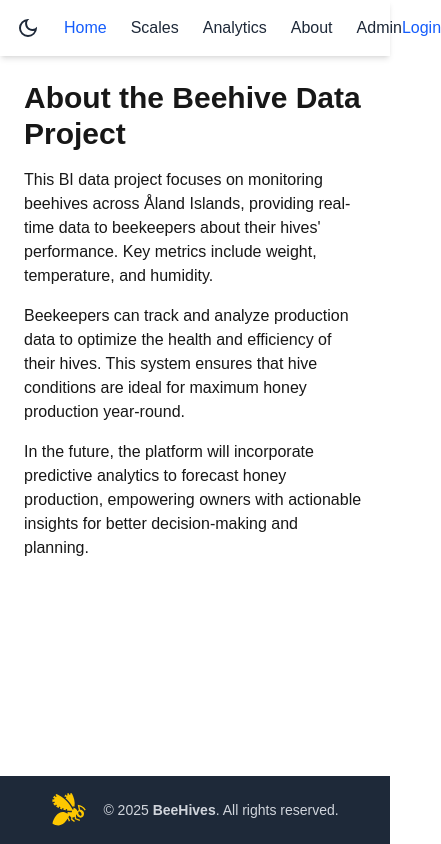
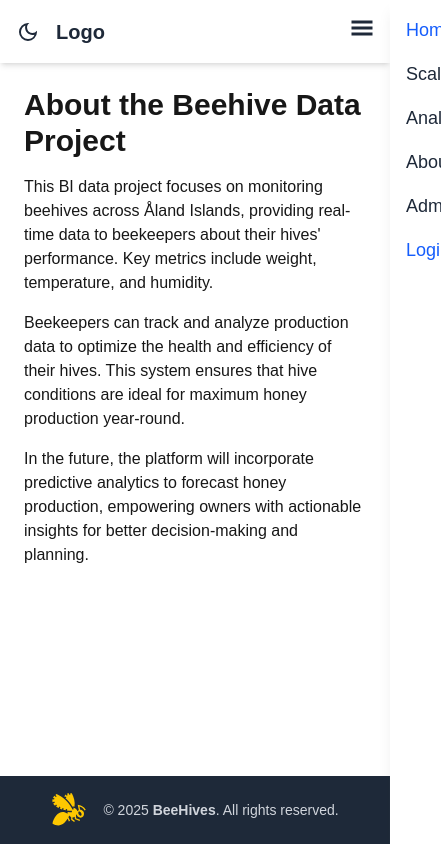
Before and after one commit to radu-bordea/NEXTjs-BeeHives-Project, a Next.js app: page / in a window 390 px wide. Shown: the whole page, 441 px wide, since content can reach past the window. Built offline with nearby package versions, Linux system fonts and the light colour scheme.

Commit message:
fix navbar by adding mobile menu, toggle functionality and hamburgher icon

```diff
--- a/app/components/Navbar.jsx
+++ b/app/components/Navbar.jsx
@@ -1,66 +1,137 @@
 "use client";
+import { useEffect, useState } from "react";
 import Link from "next/link";
-import { usePathname } from "next/navigation"; // Use usePathname instead of useRouter
+import { usePathname } from "next/navigation";
+import { GiHamburgerMenu } from "react-icons/gi";
+import { AiOutlineClose } from "react-icons/ai";
 import DarkModeToggle from "./DarkModeToggle";
 
+// Reusable nav items array
+const navItems = [
+  { label: "Home", path: "/" },
+  { label: "Scales", path: "/scales" },
+  { label: "Analytics", path: "/analytics" },
+  { label: "About", path: "/about" },
+  { label: "Admin", path: "/admin" },
+];
+
 export default function Navbar() {
-  const pathname = usePathname(); // Get the current path using usePathname
+  const pathname = usePathname();
+  const [isMobileMenuOpen, setIsMobileMenuOpen] = useState(false);
 
-  // Helper function to check if the link is active
+  // Determine if a link matches the current route
   const isActive = (path) => pathname === path;
 
+  // Toggle mobile menu visibility
+  const toggleMobileMenu = () => {
+    setIsMobileMenuOpen((prev) => !prev);
+  };
+
+  // Close menu (used in multiple places)
+  const closeMenu = () => setIsMobileMenuOpen(false);
+
+  // Listen for ESC key to close mobile menu
+  useEffect(() => {
+    const handleKeyDown = (e) => {
+      if (e.key === "Escape") {
+        closeMenu();
+      }
+    };
+
+    if (isMobileMenuOpen) {
+      document.addEventListener("keydown", handleKeyDown);
+    } else {
+      document.removeEventListener("keydown", handleKeyDown);
+    }
+
+    // Cleanup on unmount
+    return () => {
+      document.removeEventListener("keydown", handleKeyDown);
+    };
+  }, [isMobileMenuOpen]);
+
   return (
-    <nav className="flex items-center justify-between p-4 bg-white shadow-md">
-      {/* Left side navigation */}
-      <div className="flex items-center space-x-6">
-      <DarkModeToggle/>
-        <Link
-          href="/"
-          className={` ${isActive("/") ? "text-blue-600" : "text-gray-800"}`}
-        >
-          Home
-        </Link>
-        <Link
-          href="/scales"
-          className={`hover:text-blue-600 ${
-            isActive("/scales") ? "text-blue-600" : "text-gray-800"
-          }`}
-        >
-          Scales
-        </Link>
-        <Link
-          href="/analytics"
-          className={`hover:text-blue-500 ${
-            isActive("/analytics") ? "text-blue-600" : "text-gray-800"
-          }`}
-        >
-          Analytics
-        </Link>
-        <Link
-          href="/about"
-          className={`hover:text-blue-600 ${
-            isActive("/about") ? "text-blue-600" : "text-gray-800"
-          }`}
-        >
-          About
-        </Link>
-        <Link
-          href="/admin"
-          className={`hover:text-blue-600 ${
-            isActive("/admin") ? "text-blue-600" : "text-gray-800"
-          }`}
-        >
-          Admin
-        </Link>
+    <nav className="bg-white shadow-md p-4 relative z-50">
+      <div className="flex items-center justify-between">
+        {/* Left: Logo and dark mode toggle */}
+        <div className="flex items-center space-x-4">
+          <DarkModeToggle />
+          <Link href="/" className="text-xl font-semibold text-gray-800">
+            Logo
+          </Link>
+        </div>
+
+        {/* Mobile: Hamburger toggle button */}
+        <div className="md:hidden">
+          <button
+            onClick={toggleMobileMenu}
+            className="text-gray-800 focus:outline-none"
+            aria-label="Toggle menu"
+          >
+            {isMobileMenuOpen ? (
+              <AiOutlineClose size={24} />
+            ) : (
+              <GiHamburgerMenu size={24} />
+            )}
+          </button>
+        </div>
+
+        {/* Desktop: Navigation links */}
+        <div className="hidden md:flex space-x-6 items-center">
+          {navItems.map(({ path, label }) => (
+            <Link
+              key={path}
+              href={path}
+              className={`hover:text-blue-600 ${
+                isActive(path) ? "text-blue-600" : "text-gray-800"
+              }`}
+            >
+              {label}
+            </Link>
+          ))}
+          <Link href="/login" className="text-blue-600 hover:text-blue-800">
+            Login
+          </Link>
+        </div>
       </div>
 
-      {/* Right side navigation */}
-      <div className="flex items-center space-x-4">
-        {/* Later replace with NextAuth session info */}
-        <Link href="/login" className="text-blue-600 hover:text-blue-800">
-          Login
-        </Link>
+      {/* Mobile: Sliding drawer menu */}
+      <div
+        className={`fixed top-0 right-0 h-full w-2/3 max-w-xs bg-white shadow-lg transform transition-transform duration-300 ease-in-out z-40 ${
+          isMobileMenuOpen ? "translate-x-0" : "translate-x-full"
+        }`}
+      >
+        <div className="flex flex-col p-4 space-y-4">
+          {navItems.map(({ path, label }) => (
+            <Link
+              key={path}
+              href={path}
+              className={`text-lg hover:text-blue-600 ${
+                isActive(path) ? "text-blue-600" : "text-gray-800"
+              }`}
+              onClick={closeMenu}
+            >
+              {label}
+            </Link>
+          ))}
+          <Link
+            href="/login"
+            className="text-lg text-blue-600 hover:text-blue-800"
+            onClick={closeMenu}
+          >
+            Login
+          </Link>
+        </div>
       </div>
+
+      {/* Mobile: Click-outside overlay */}
+      {isMobileMenuOpen && (
+        <div
+          onClick={closeMenu}
+          className="fixed inset-0 bg-black opacity-30 z-30"
+          aria-hidden="true"
+        />
+      )}
     </nav>
   );
 }
--- a/app/layout.jsx
+++ b/app/layout.jsx
@@ -10,14 +10,14 @@ export const metadata = {
 
 const MainLayout = ({children}) => {
   return (
-    <html lang='en'>
-      <body className='flex flex-col min-h-screen'>
-        <Navbar/>
-        <main className='flex-grow'>{children}</main>
-        <Footer/>
+    <html lang="en" className="overflow-x-hidden">
+      <body className="flex flex-col min-h-screen overflow-x-hidden">
+        <Navbar />
+        <main className="flex-grow">{children}</main>
+        <Footer />
       </body>
     </html>
-   );
+  );
 }
 
 export default MainLayout;
```
